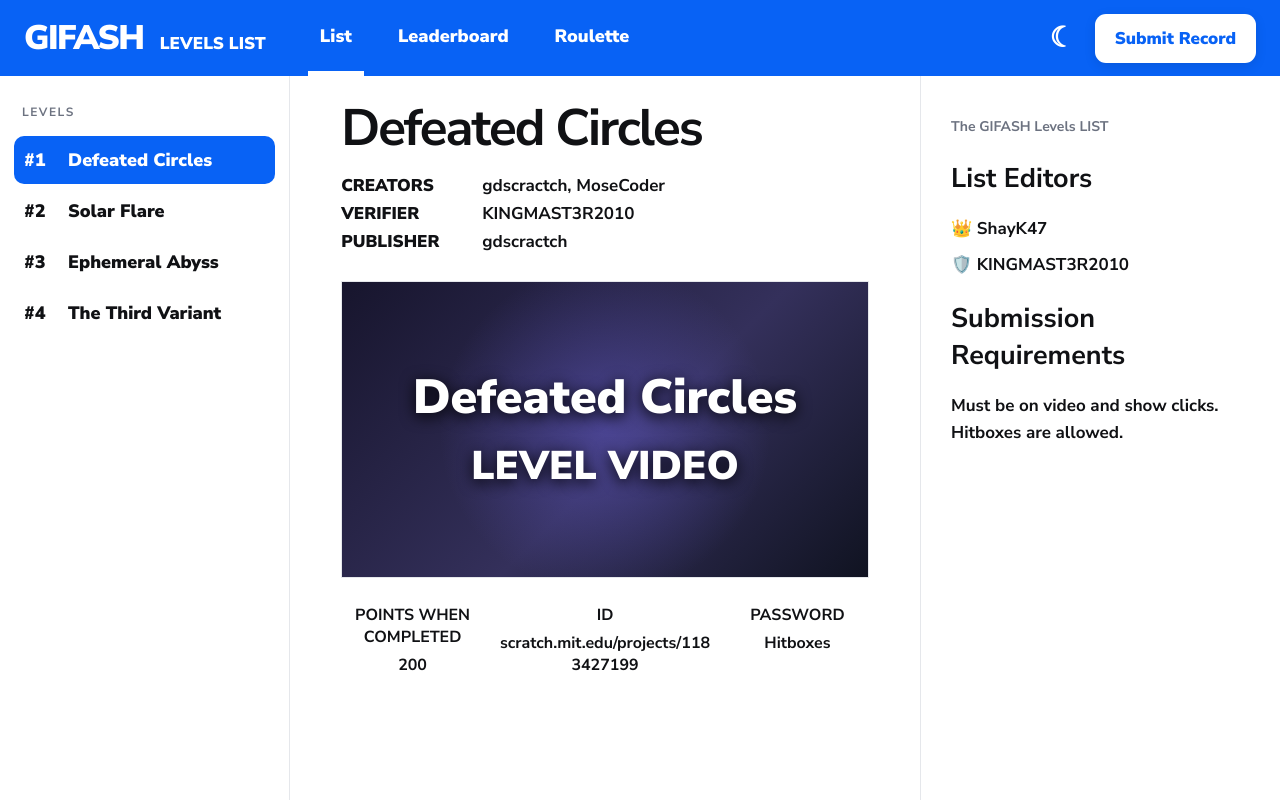
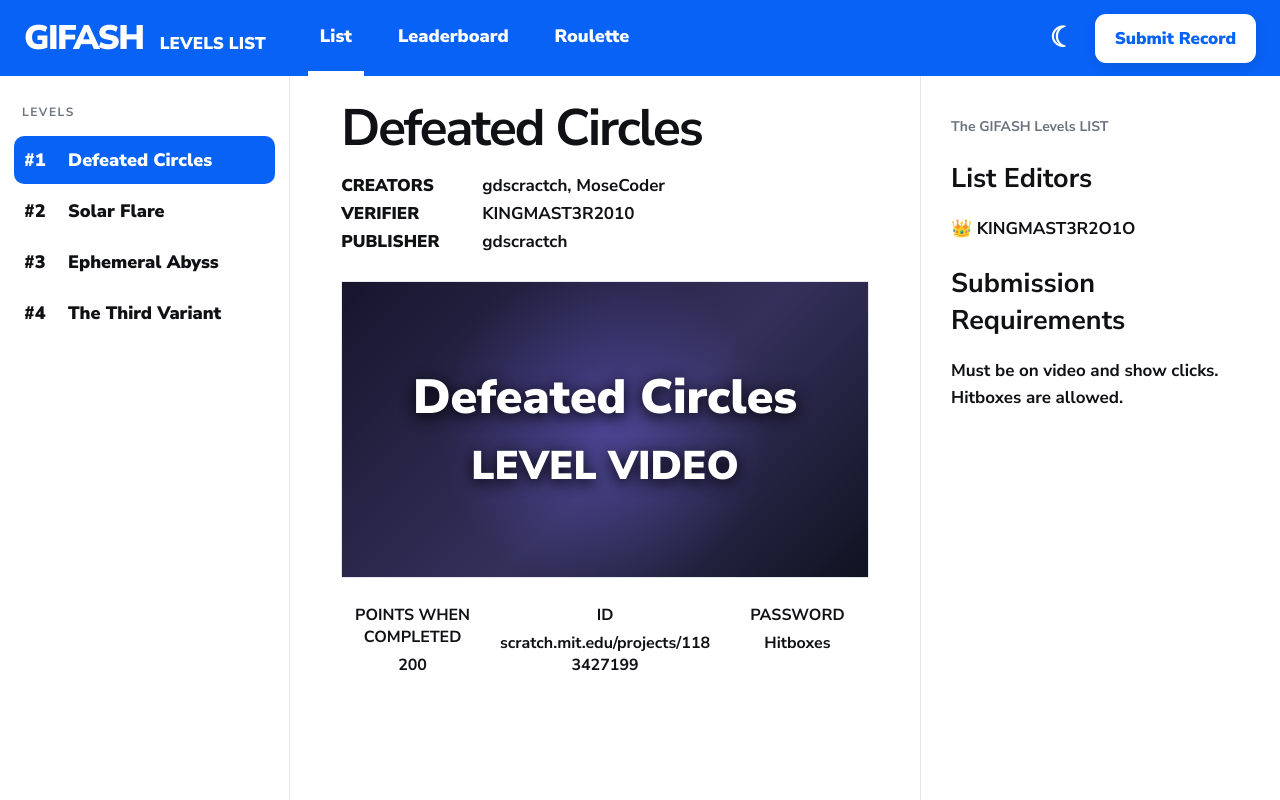
Before and after one commit to KINGMAST3R2O1O/IDK, a plain HTML site: page index.html in a window 1280 px wide. Drawn offline with Linux system fonts and the light colour scheme.

Commit message:
Update index.html

```diff
--- a/index.html
+++ b/index.html
@@ -31,8 +31,7 @@
     <aside class="right-sidebar">
       <p class="credit">The GIFASH Levels LIST</p>
       <h2>List Editors</h2>
-      <p>👑 ShayK47</p>
-      <p>🛡️ KINGMAST3R2010</p>
+      <p> 👑 KINGMAST3R2O1O</p>
       <h2>Submission Requirements</h2>
       <p>Must be on video and show clicks. Hitboxes are allowed.</p>
     </aside>
```
